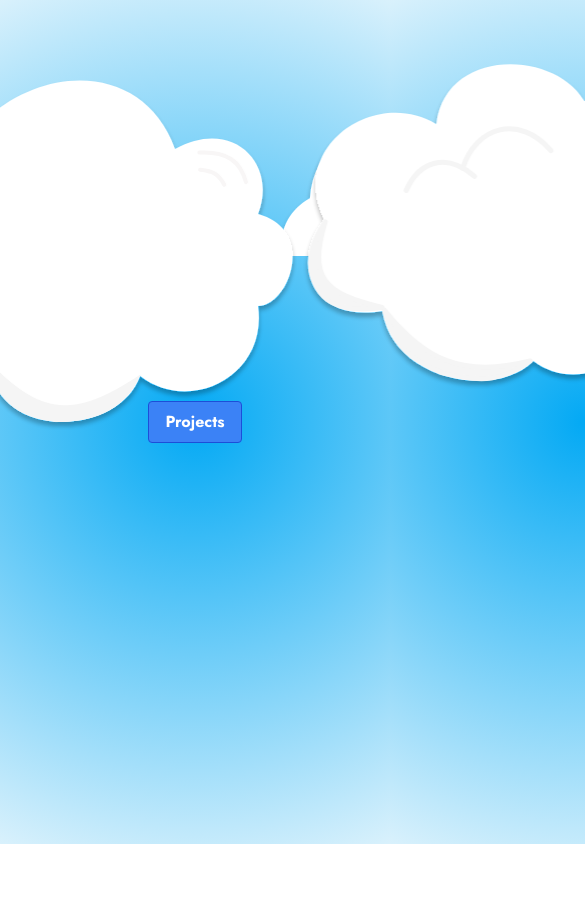
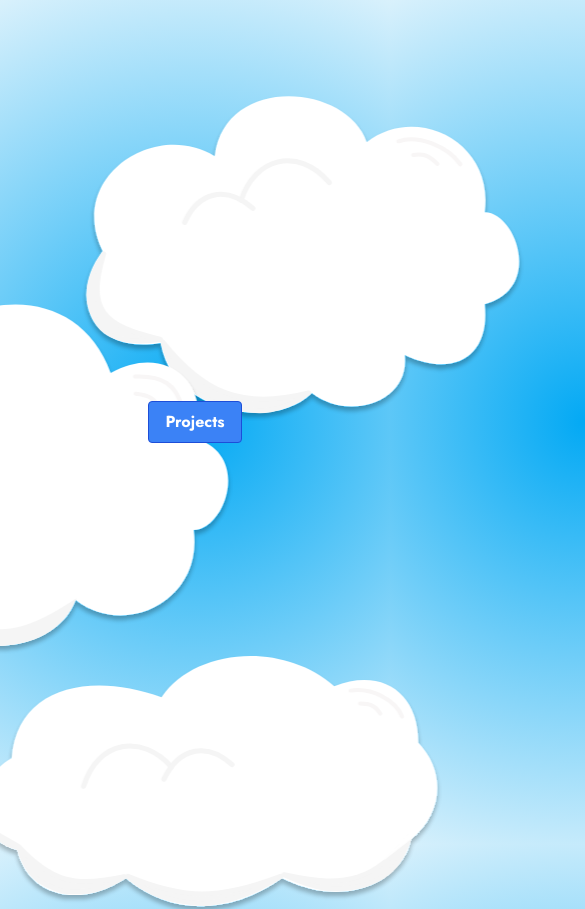
Before and after one commit to annasundbergg/portfolio, a Next.js app: page / in a window 390 px wide. Shown: the top 909 px of the page, 585 px wide, since content can reach past the window. Before the commit the page ends 844 px from the top, so only its background shows below. Built offline with nearby package versions, Linux system fonts and the light colour scheme.

Commit message:
test responsive

```diff
--- a/src/app/components/Cloud.tsx
+++ b/src/app/components/Cloud.tsx
@@ -39,7 +39,7 @@ export function Cloud() {
 
     return (
         <>
-            <div className="flex items-center justify-center rounded-lg bg-transparent">
+            <div className="clouds">
                 <svg
                     ref={svgRef}
                     width="600"
--- a/src/app/components/Projects.tsx
+++ b/src/app/components/Projects.tsx
@@ -21,6 +21,21 @@ export default function ProjectList() {
                     alt="image of project Movierater"
                 />
 
+                <ProjectItem
+                    name="Responsive Portfolio"
+                    description={description}
+                    link="https://annasundbergg.github.io/FE22-html-slutprojekt-anna-sundberg/"
+                    image="/images/portfolio.png"
+                    alt="Image of project Responsive Portfolio"
+                ></ProjectItem>
+
+                <ProjectItem
+                    name="Tamagotchi"
+                    description={description}
+                    link="https://annasundbergg.github.io/FE22-js2-mp2-anna-sundberg/"
+                    image="/images/tamagotchi.png"
+                    alt="Image of project Tamagotchi"
+                />
                 <ProjectItem
                     name="RESTful Flickr"
                     description={description}
@@ -46,14 +61,6 @@ export default function ProjectList() {
                 />
 
                 <ProjectItem
-                    name="Tamagotchi"
-                    description={description}
-                    link="https://annasundbergg.github.io/FE22-js2-mp2-anna-sundberg/"
-                    image="/images/tamagotchi.png"
-                    alt="Image of project Tamagotchi"
-                />
-
-                <ProjectItem
                     name="Weather App"
                     description={description}
                     link="https://signelindstrom.github.io/vsc-mp1-grupp3/"
@@ -75,13 +82,6 @@ export default function ProjectList() {
                     image="/images/fruit-shop.png"
                     alt="Image of project Web Shop"
                 />
-                <ProjectItem
-                    name="Responsive Portfolio"
-                    description={description}
-                    link="https://annasundbergg.github.io/FE22-html-slutprojekt-anna-sundberg/"
-                    image="/images/portfolio.png"
-                    alt="Image of project Responsive Portfolio"
-                ></ProjectItem>
             </div>
 
             <Footer></Footer>
--- a/src/app/globals.css
+++ b/src/app/globals.css
@@ -15,8 +15,8 @@
         --background-end-rgb: 0, 0, 0;
     }
 }
-
-/* body {
+/*
+body {
     color: rgb(var(--foreground-rgb));
     background-color: rgb(199, 228, 251);
 } */
--- a/src/app/styles/cloud.css
+++ b/src/app/styles/cloud.css
@@ -2,7 +2,12 @@ body {
     /* color: rgb(var(--foreground-rgb));
     background-color: rgb(199, 228, 251); */
     background: radial-gradient(circle, #03a9f4 0%, rgb(217 241 252) 100%);
-    width: 100%;
+    overflow-x: hidden;
+}
+
+.clouds {
+    display: flex;
+    justify-content: space-around;
 }
 
 .first-cloud,
@@ -11,75 +16,57 @@ body {
     width: 600px;
     height: 350px;
     z-index: -1;
-    overflow: hidden;
     position: absolute;
 }
 
 .first-cloud {
-    left: 5rem;
-    top: 7rem;
     animation: float-left-to-right 14s ease-in-out infinite;
+    margin-top: 35rem;
 }
 
 .second-cloud {
-    left: 5rem;
-    top: 12rem;
     animation: float-left-to-right 12s ease-in-out infinite;
 }
 
 .third-cloud {
     animation: float-right-to-left 13s ease-in-out infinite;
-    right: 6rem;
-    top: 12rem;
-}
-
-.path {
-    stroke-dasharray: 100;
-    stroke-dashoffset: 1000;
-    animation: dash 5s linear alternate infinite;
-}
-
-@keyframes dash {
-    from {
-        stroke-dashoffset: 100;
-    }
-    to {
-        stroke-dashoffset: 0;
-    }
+    margin-top: 13rem;
 }
 
 @keyframes float-right-to-left {
     0% {
-        transform: translateX(30vw);
+        transform: translateX(65vw);
     }
     100% {
-        transform: translateX(-90vw);
+        transform: translateX(-60vw);
     }
 }
 
 @keyframes float-left-to-right {
     0% {
-        transform: translateX(-30vw);
+        transform: translateX(-60vw);
     }
     100% {
-        transform: translateX(100vw);
+        transform: translateX(65vw);
     }
 }
 
 @media only screen and (max-width: 595px) {
-    .first-cloud {
-        right: 3rem;
-        top: 6rem;
-        height: 10rem;
+    @keyframes float-right-to-left {
+        0% {
+            transform: translateX(90vw);
+        }
+        100% {
+            transform: translateX(-90vw);
+        }
     }
 
-    .second-cloud {
-        left: 2rem;
-        top: 4rem;
-    }
-
-    .third-cloud {
-        left: 2rem;
-        top: 5rem;
+    @keyframes float-left-to-right {
+        0% {
+            transform: translateX(-90vw);
+        }
+        100% {
+            transform: translateX(90vw);
+        }
     }
 }
```
